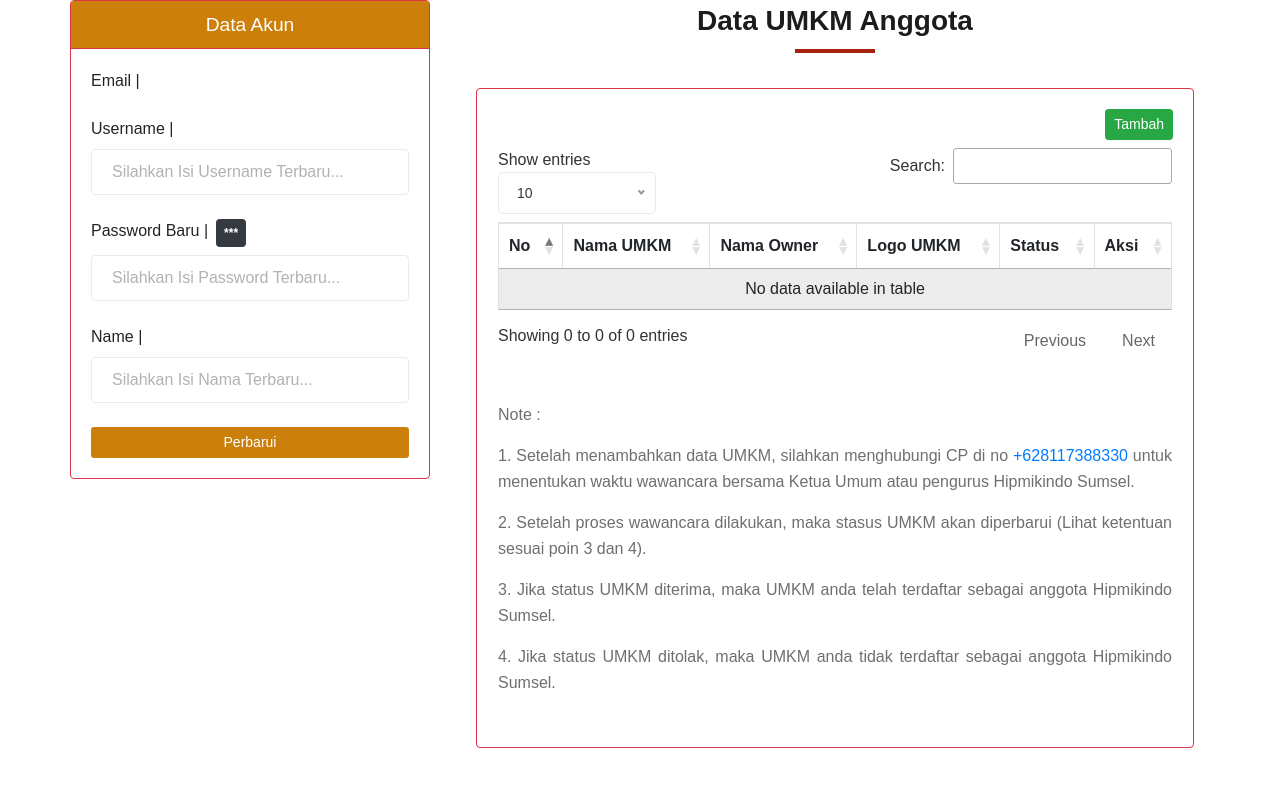
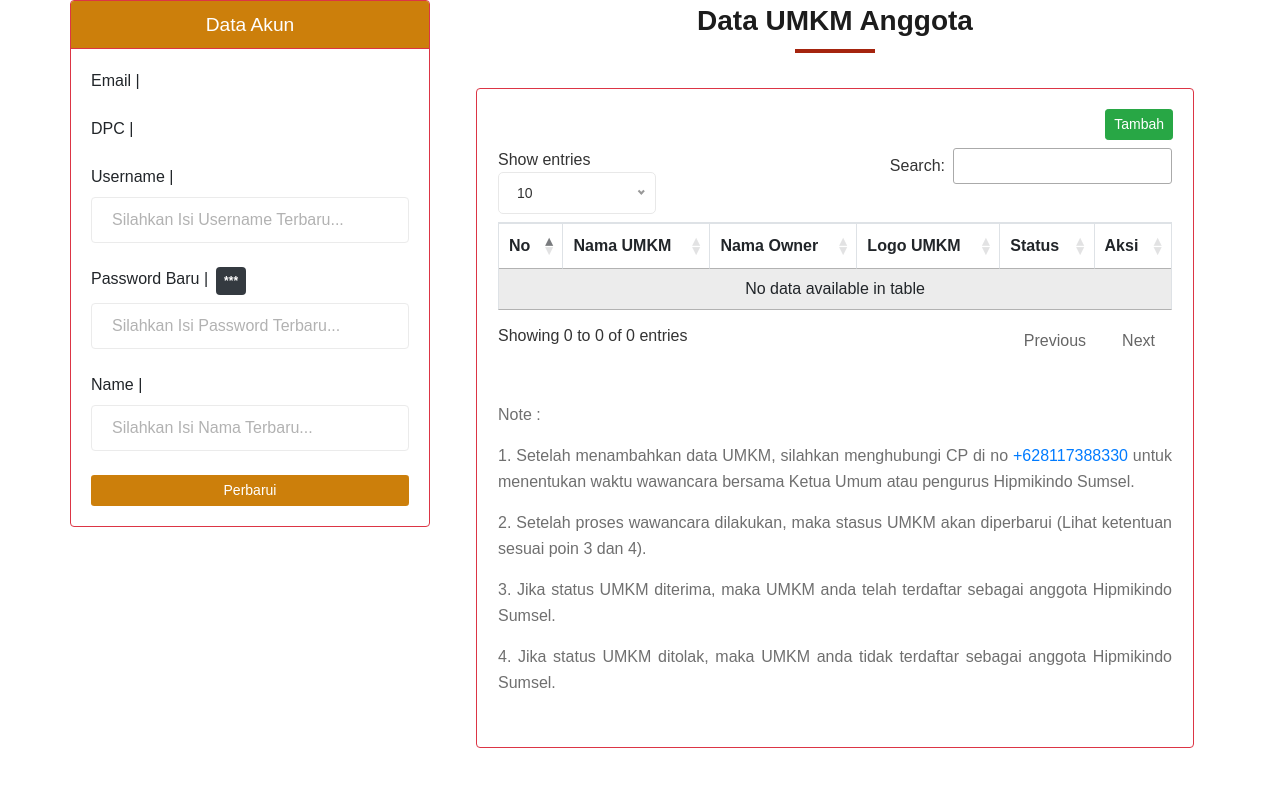
Before and after one commit to DikkyRahmadS/Hipmikindo, a CodeIgniter app: page /hipmikindo/index.php/home/akunanggota in a window 1280 px wide. Shown: the top 811 px of the page. Run offline with CodeIgniter, Linux system fonts and the light colour scheme; data that the repository does not hold is empty; some libraries are stand-ins or nearby versions; some web fonts are replaced.

Commit message:
update user page

```diff
--- a/application/views/akunanggota.php
+++ b/application/views/akunanggota.php
@@ -20,6 +20,16 @@
 									<div class="d-flex mb-2">
 										<div class="text-sm mr-2">Email |</div>
 										<div class="badge badge-dark p-2"><?php echo userdata()->email ?></div>
+									</div>
+								</div>
+							</div>
+						</div>
+						<div class="row">
+							<div class="col-lg">
+								<div class="checkout__input">
+									<div class="d-flex mb-2">
+										<div class="text-sm mr-2">DPC |</div>
+										<div class="badge badge-dark p-2"><?php echo userdata()->dpc ?></div>
 									</div>
 								</div>
 							</div>
```
Lines whose indentation alone changed are shown as unchanged.
